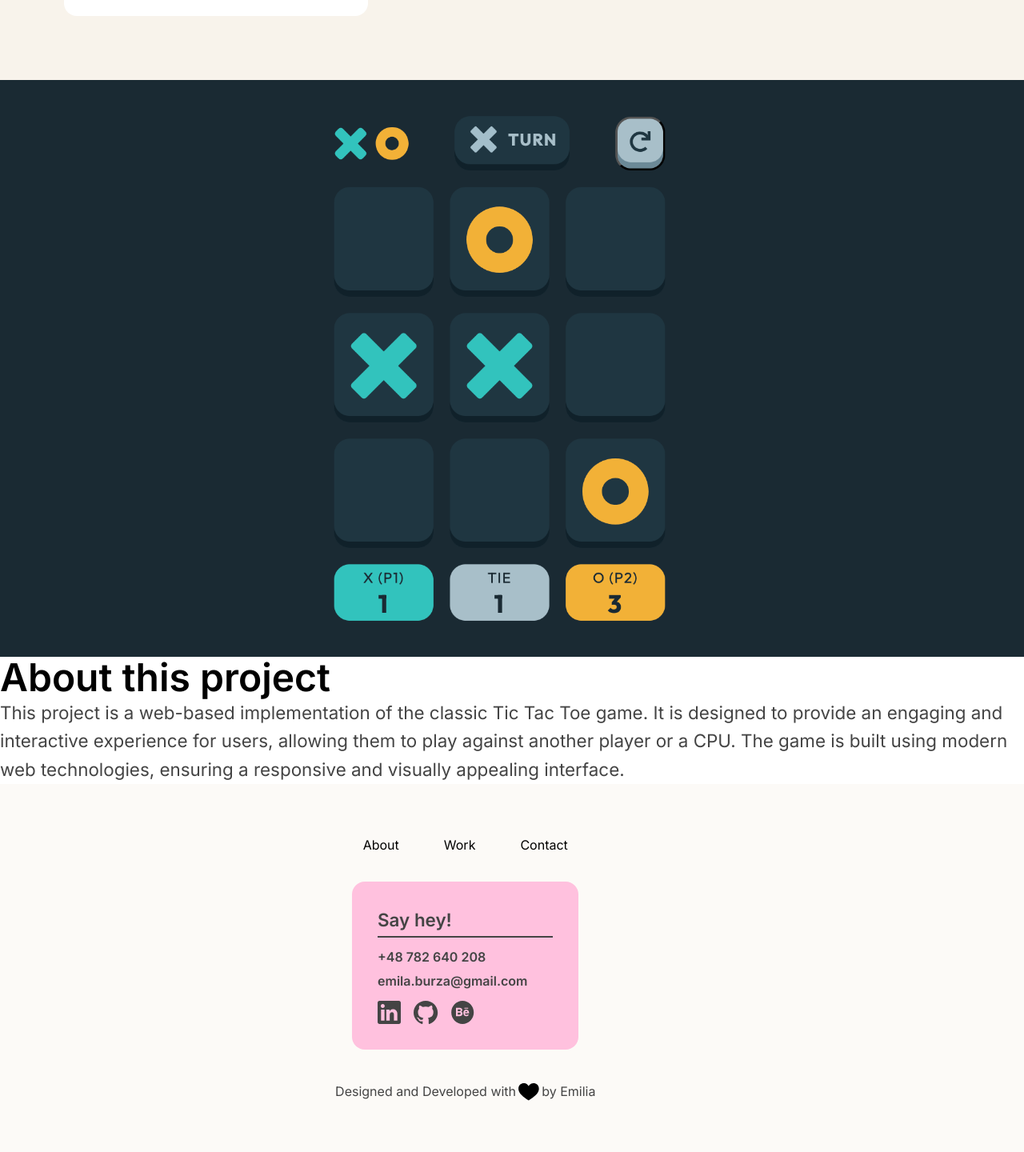
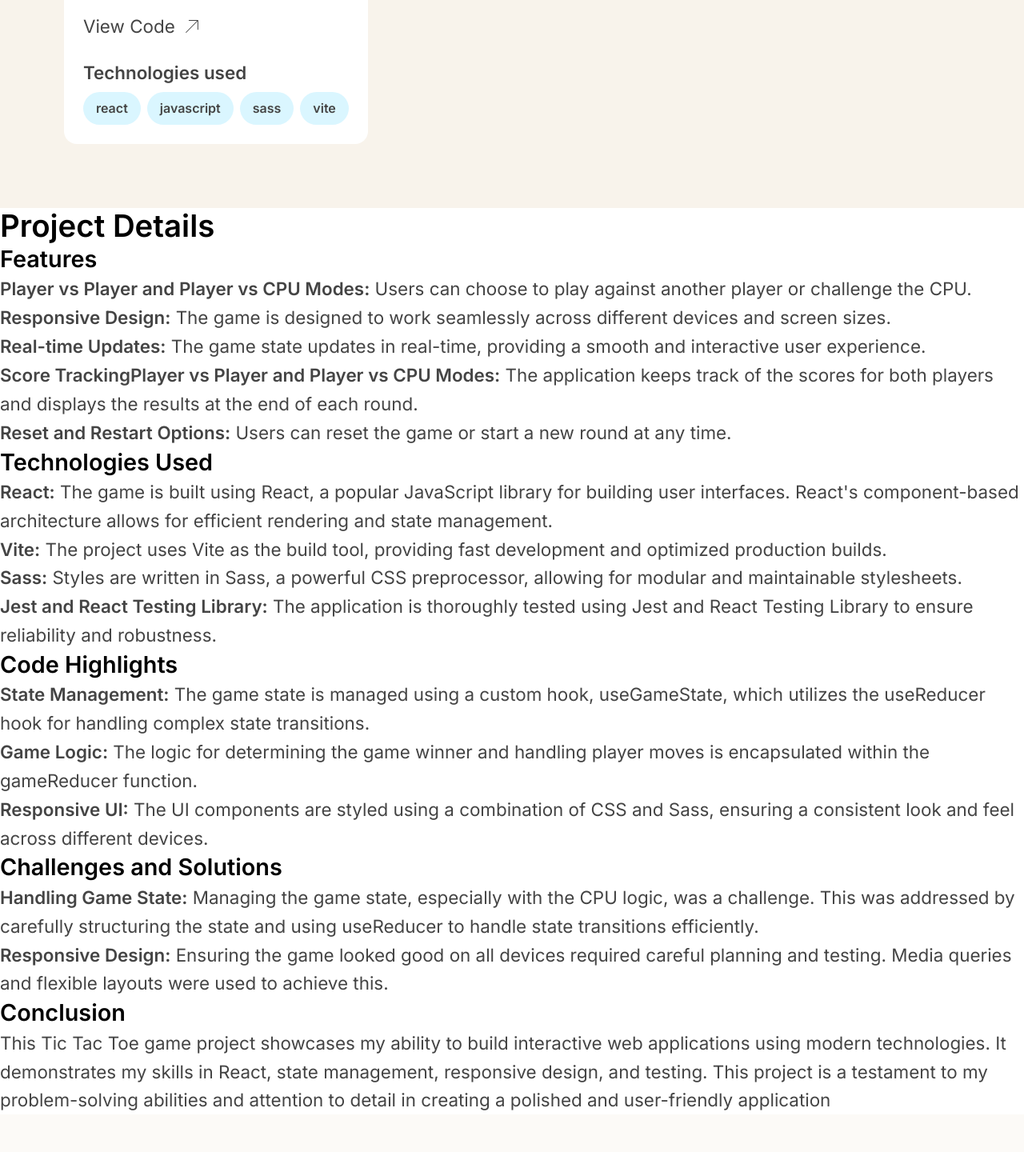
Before and after one commit to eburza/portfolio-emilia-burza, a React (Vite) app: page /project/project-1 in a window 1280 px wide. Shown: the part 550-1990 px from the top of the page at 80% size. Built offline with nearby package versions, Linux system fonts and the light colour scheme.

Commit message:
Upadate project page with project details

```diff
--- a/src/components/ProjectPage.jsx
+++ b/src/components/ProjectPage.jsx
@@ -1,6 +1,7 @@
 import { Link } from 'react-router-dom'
 import { useParams } from 'react-router-dom'
 import { projectList } from '../data/projectsList'
+import { filterProjectList } from '../utilis/filterProjectList'
 import ArrowBack from '../assets/arrow-back.svg'
 import ArrowLink from '../assets/link-arrow.svg'
 
@@ -22,9 +23,12 @@ export default function ProjectPage() {
                     </Link>
                 </div>
                 <div className='project-hero'>
+                    <h1 className='heading-xl project-title underscore-water'>{project.name}</h1>
                     <div className='hero-summary'>
-                        <h1 className='heading-xl project-title underscore-water'>{project.name}</h1>
-                        <p className='text-paragraph project-summary'>{project.summary}</p>
+                        <section className='project-description'>
+                            <h2 className='heading-m'>About this project</h2>
+                            <p className='text-paragraph'>{project.description}</p>
+                        </section>
                     </div>
                     <div className='hero-data'>
                         <div className='data-links'>
@@ -61,18 +65,43 @@ export default function ProjectPage() {
             </header>
 
             <div className='project-content'>
-                <img
+                {/* <img
                     src={project.img}
                     alt={project.imgAlt}
                     className='project-main-image'
-                />
+                /> */}
 
-                <div className='project-details'>
-                    <section className='project-description'>
-                        <h2 className='heading-l'>About this project</h2>
-                        <p className='text-paragraph'>{project.description}</p>
-                    </section>
-                </div>
+                <section className='project-details'>
+                    <h2 className='heading-m'>Project Details</h2>
+                    <div className='project-details-element'>
+                        <div className='details-text'>
+                            <h2 className='heading-m-projects'>Features</h2>
+                            <p className='text-paragraph'>{filterProjectList(project.features)}</p>
+                        </div>
+                    </div>
+                    <div className='project-details-element'>
+                        <div className='details-text'>
+                            <h2 className='heading-m-projects'>Technologies Used</h2>
+                            <p className='text-paragraph'>{filterProjectList(project.technologies)}</p>
+                        </div>
+                    </div>
+                    <div className='project-details-element'>
+                        <div className='details-text'>
+                            <h2 className='heading-m-projects'>Code Highlights</h2>
+                            <div>{filterProjectList(project.highlights)}</div>
+                        </div>
+                    </div>
+                    <div className='project-details-element'>
+                        <div className='details-text'>
+                            <h2 className='heading-m-projects'>Challenges and Solutions</h2>
+                            <div className='project-list'>{filterProjectList(project.challenges)}</div>
+                        </div>
+                    </div>
+                    <div className='project-details-element'>
+                        <h2 className='heading-m-projects'>Conclusion</h2>
+                        <p className='text-paragraph'>{project.conclusion}</p>
+                    </div>
+                </section>
             </div>
         </article>
     )
```
